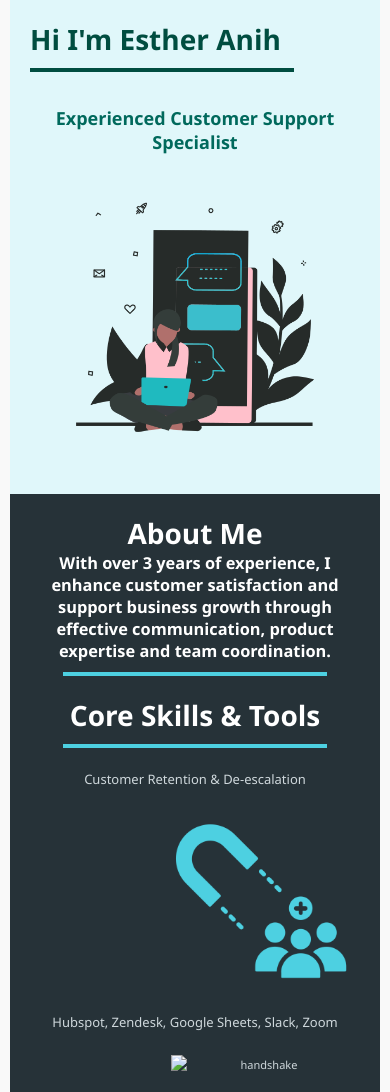
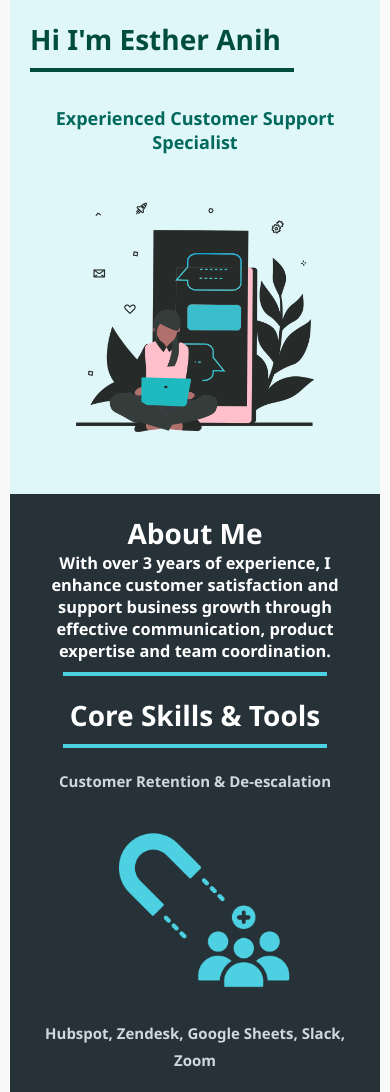
Before and after one commit to PR135TT/QuinnPortfolio, a plain HTML site: page index.html in a window 390 px wide. Shown: the top 1092 px of the page. Drawn offline with Linux system fonts and the light colour scheme.

Commit message:
Add files via upload
This should even or align things up in the css

```diff
--- a/style.css
+++ b/style.css
@@ -1,5 +1,6 @@
 /* Base Reset */
 body {
+  font-wieght:bold;
   margin: 0;
   font-family: 'Segoe UI', Tahoma, Geneva, Verdana, sans-serif;
   color: #222;
@@ -112,22 +113,12 @@ a:hover {
 	height:auto;
 	width:180px;
 	transition:transform 1s ease-in-out;
-	animation: Pulse 5s ease-in-out 0s 10;
 }
 
 #pane2 img:hover {
 	overflow:hidden;
 	transition:transform 1s ease-in-out;
 	transform:scale(1.2);
-}
-
-@keyframes Pulse {
-  0%, 100% {
-    transform: scale(1);
-  }
-  50% {
-    transform: scale(1.15);
-  }
 }
 
 #pane2 ul {
@@ -140,7 +131,8 @@ a:hover {
 }
 
 #pane2 ul li {
-	font-size:13px;
+	font-weight:bold;
+	font-size:12px;
 }
 
 .skill {
@@ -178,6 +170,7 @@ a:hover {
 
 @media (max-width: 768px) {
   body {
+	font-family: 'Segoe UI', Tahoma, Geneva, Verdana, sans-serif;
     font-size: 14px;
     padding: 0 10px;
   }
@@ -233,6 +226,11 @@ a:hover {
     padding-left: 0;
   }
 
+  #pane2 ul li {
+	  font-weight:bold;
+	  font-size:15px;
+  }
+
   .skill {
     display: block;
     width: 100%;
@@ -241,12 +239,22 @@ a:hover {
   }
 
   #pane2 img {
-    margin-top:20px;
+	margin-top:25px;
+	padding-right:20%;
     display: block;
     width: 60%;
     max-width: 180px;
-    animation: Pulse 5s ease-in-out 0s 10;
+    animation: pulse 5s infinite ease-in-out;
   }
+
+  @keyframes pulse {
+  0%, 100% {
+    transform: scale(1);
+  }
+  50% {
+    transform: scale(1.15);
+  }
+}
 
   #pane3 h1 {
     font-size: 24px;
```
